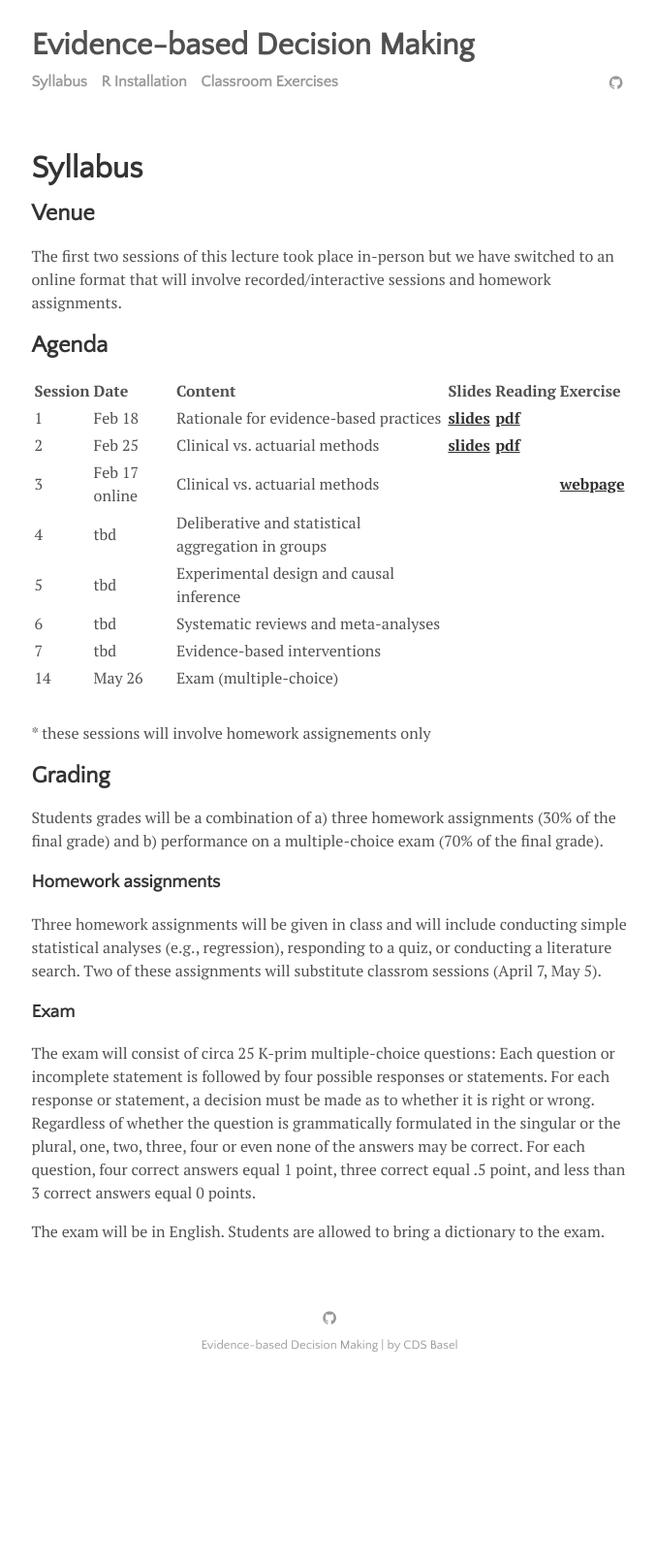
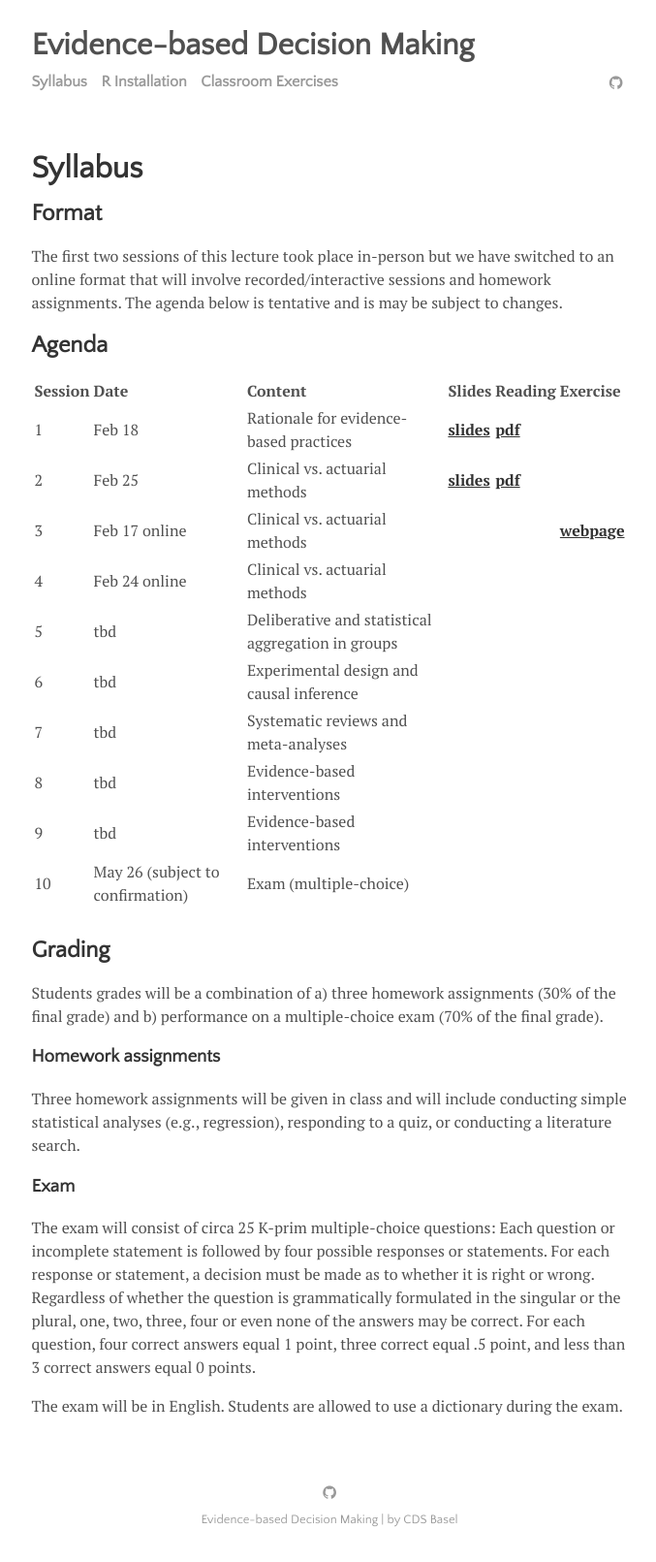
Before and after one commit to matarui/evidencebaseddm, a Jekyll site: the page built from menu/syllabus.md, in a window 1280 px wide. Shown: the whole page at 97% size, without its empty margins (300-977 px from the left). Built offline with Jekyll 4.4.1, drawn with Linux system fonts in a browser that asks for light colours; before the commit the page ends 1431 px from its top, so only the background shows below that.

Commit message:
Update syllabus.md

```diff
--- a/menu/syllabus.md
+++ b/menu/syllabus.md
@@ -3,8 +3,8 @@ layout: page
 title: Syllabus
 ---
 
-## Venue
-The first two sessions of this lecture took place in-person but we have switched to an online format that will involve recorded/interactive sessions and homework assignments.
+## Format
+The first two sessions of this lecture took place in-person but we have switched to an online format that will involve recorded/interactive sessions and homework assignments. The agenda below is tentative and is may be subject to changes.
 
 ## Agenda
 
@@ -13,23 +13,21 @@ The first two sessions of this lecture took place in-person but we have switched
 | 1 | Feb 18 | Rationale for evidence-based practices | <a href="http://matarui.github.io/evidencebaseddm/assets/presentations/EbDM_session1.pdf"><b>slides</b></a> | <a href="http://matarui.github.io/evidencebaseddm/assets/literature/Munafò_2017_Nature_Human_Behaviour.pdf"><b>pdf</b></a>| |
 | 2 | Feb 25 | Clinical vs. actuarial methods | <a href="http://matarui.github.io/evidencebaseddm/assets/presentations/EbDM_session2.pdf"><b>slides</b></a> | <a href="http://matarui.github.io/evidencebaseddm/assets/literature/Dawes_1989_Science.pdf"><b>pdf</b></a>| |
 | 3 | Feb 17 online | Clinical vs. actuarial methods | | |<a href="http://matarui.github.io/evidencebaseddm/assets/exercise1.html"><b>webpage</b></a> |
-| 4 | tbd |  Deliberative and statistical aggregation in groups | | | |
-| 5 | tbd | Experimental design and causal inference | | | |
-| 6 | tbd | Systematic reviews and meta-analyses | | | |
-| 7 | tbd | Evidence-based interventions | | | |
-| 14 | May 26 | Exam (multiple-choice) | | | |
-
-
-
-\* these sessions will involve homework assignements only
+| 4 | Feb 24 online | Clinical vs. actuarial methods | | | |
+| 5 | tbd |  Deliberative and statistical aggregation in groups | | | |
+| 6 | tbd | Experimental design and causal inference | | | |
+| 7 | tbd | Systematic reviews and meta-analyses | | | |
+| 8 | tbd | Evidence-based interventions | | | |
+| 9 | tbd | Evidence-based interventions | | | |
+| 10 | May 26 (subject to confirmation) | Exam (multiple-choice) | | | |
 
 ## Grading
 Students grades will be a combination of a) three homework assignments (30% of the final grade) and b) performance on a multiple-choice exam (70% of the final grade).
 
 ### Homework assignments
-Three homework assignments will be given in class and will include conducting simple statistical analyses (e.g., regression), responding to a quiz, or conducting a literature search. Two of these assignments will substitute classrom sessions (April 7, May 5).
+Three homework assignments will be given in class and will include conducting simple statistical analyses (e.g., regression), responding to a quiz, or conducting a literature search.
 
 ### Exam
 The exam will consist of circa 25 K-prim multiple-choice questions: Each question or incomplete statement is followed by four possible responses or statements. For each response or statement, a decision must be made as to whether it is right or wrong. Regardless of whether the question is grammatically formulated in the singular or the plural, one, two, three, four or even none of the answers may be correct. For each question, four correct answers equal 1 point, three correct equal .5 point, and less than 3 correct answers equal 0 points.
 
-The exam will be in English. Students are allowed to bring a dictionary to the exam.
+The exam will be in English. Students are allowed to use a dictionary during the exam.
```
